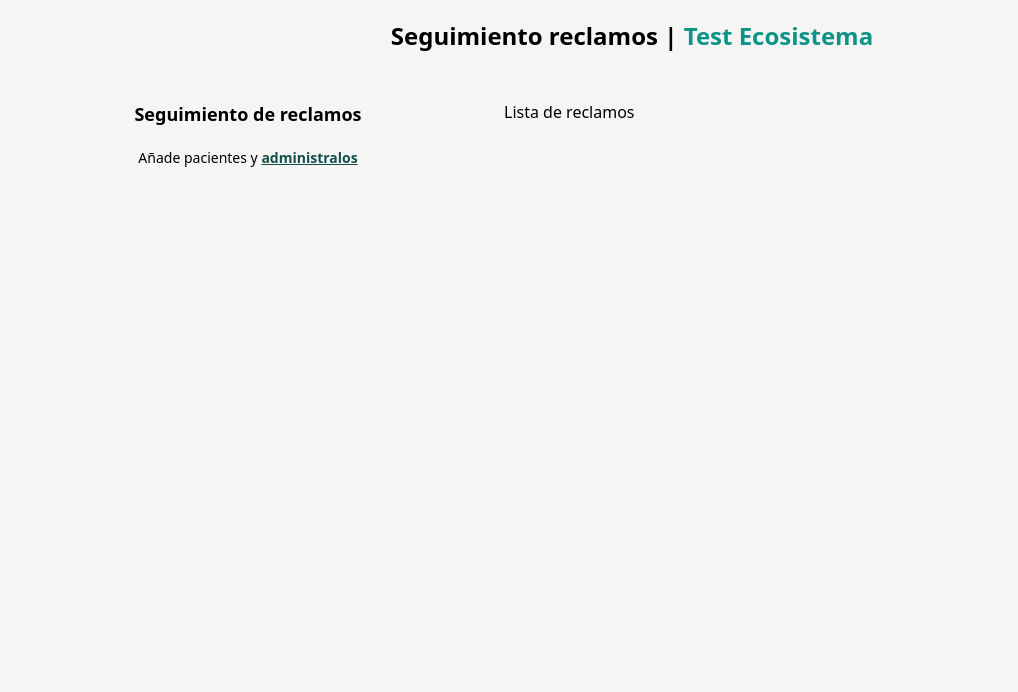
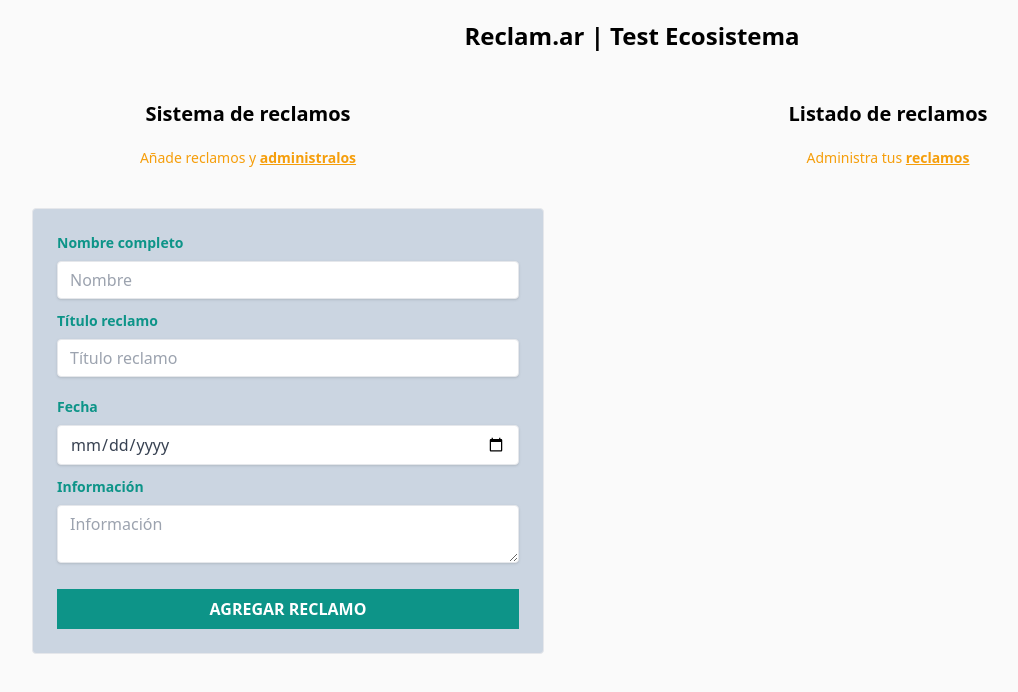
Before and after one commit to hernanchamorrodev/appointment-web, a React (Vite) app: page / in a window 1280 px wide. Shown: the top 692 px of the page, without its empty margins (8-1026 px from the left). Built offline with nearby package versions, Linux system fonts and the light colour scheme.

Commit message:
form-frontend+claimlist-init

```diff
--- a/index.html
+++ b/index.html
@@ -6,7 +6,7 @@
     <meta name="viewport" content="width=device-width, initial-scale=1.0" />
     <title>Vite + React</title>
   </head>
-  <body class="bg-stone-100 h-screen">
+  <body class="bg-zinc-50 h-screen">
     <div id="root"></div>
     <script type="module" src="/src/main.jsx"></script>
   </body>
--- a/src/App.jsx
+++ b/src/App.jsx
@@ -9,7 +9,7 @@ import ClaimList from './components/ClaimList/ClaimList'
 function App() {
 
   return (
-    <div className="container mt-5">
+    <div>
       <Header />
       <div className="mt-12 md:flex">
         <Form />
--- a/src/components/ClaimList/ClaimList.jsx
+++ b/src/components/ClaimList/ClaimList.jsx
@@ -2,7 +2,12 @@ import React from 'react'
 
 const ClaimList = () => {
   return (
-    <div className="md:w-1/2 lg:w-3/5">Lista de reclamos</div>
+    <div className="md:w-1/2 lg:w-3/5">
+      <h2 className="font-black text-xl text-center">Listado de reclamos</h2>
+      <p className="text-sm mt-5 text-center text-amber-500">
+        Administra tus <span className="underline font-bold">reclamos</span>
+      </p>
+    </div>
   )
 }
 
--- a/src/components/Form/Form.jsx
+++ b/src/components/Form/Form.jsx
@@ -3,10 +3,55 @@ import React from 'react'
 const Form = () => {
   return (
     <div className="md:w-1/2 lg:w-2/5">
-      <h2 className="font-black text-lg text-center">Seguimiento de reclamos</h2>
-      <p className="text-sm mt-5 text-center">
-        Añade pacientes y <span className="text-teal-900 underline font-bold">administralos</span>
+      <h2 className="font-black text-xl text-center">Sistema de reclamos</h2>
+      <p className="text-sm mt-5 text-center text-amber-500">
+        Añade reclamos y <span className="underline font-bold">administralos</span>
       </p>
+
+      <form className="mt-10 mb-10 mx-10 bg-slate-300 py-6 px-6 border rounded w-full">
+        <div className="mb-5">
+          <label className="block text-teal-600 text-sm font-bold mb-2" htmlFor="name">
+            Nombre completo
+          </label>
+          <input
+            className="shadow appearance-none border rounded w-full py-2 px-3 text-gray-700 leading-tight focus:outline-none focus:shadow-outline"
+            id="name"
+            type="text"
+            placeholder="Nombre"
+          />
+          <label className="block text-teal-600 text-sm font-bold mb-2 mt-3" htmlFor="Título reclamo">
+            Título reclamo
+          </label>
+          <input
+            className="shadow appearance-none border rounded w-full py-2 px-3 text-gray-700 leading-tight focus:outline-none focus:shadow-outline"
+            id="Título reclamo"
+            type="text"
+            placeholder="Título reclamo"
+          />
+        </div>
+        <label className='block text-teal-600 text-sm font-bold mb-2 mt-3' htmlFor="Fecha">
+          Fecha
+        </label>
+        <input
+          className="shadow appearance-none border rounded w-full py-2 px-3 text-gray-700 leading-tight focus:outline-none focus:shadow-outline"
+          id="Fecha"
+          type="date"
+        />
+        <label className='block text-teal-600 text-sm font-bold mb-2 mt-3' htmlFor="Información">
+          Información
+        </label>
+        <textarea
+          className="shadow appearance-none border rounded w-full py-2 px-3 text-gray-700 leading-tight focus:outline-none focus:shadow-outline"
+          id="Información"
+          type="text"
+          placeholder="Información"
+        />
+          <input
+          type="submit"
+          className="bg-teal-600 hover:bg-teal-700 w-full mt-5 p-2 text-white uppercase font-bold cursor-pointer transition-all"
+          value="Agregar reclamo"
+        />
+      </form>
     </div>
   )
 }
--- a/src/components/Header/Header.jsx
+++ b/src/components/Header/Header.jsx
@@ -3,10 +3,8 @@ import React from 'react'
 // Component Header
 const Header = () => {
     return (
-        <header className="font-black sm:text-xl md:text-2xl text-center md:w-2/3 mx-auto">
-            <h1>Seguimiento reclamos |
-                <span className="text-teal-600"> Test Ecosistema</span>
-            </h1>
+        <header className="pt-5 font-black sm:text-xl md:text-2xl text-center md:w-2/3 mx-auto">
+            <h1>Reclam.ar | Test Ecosistema</h1>
         </header>
     )
 };
```
